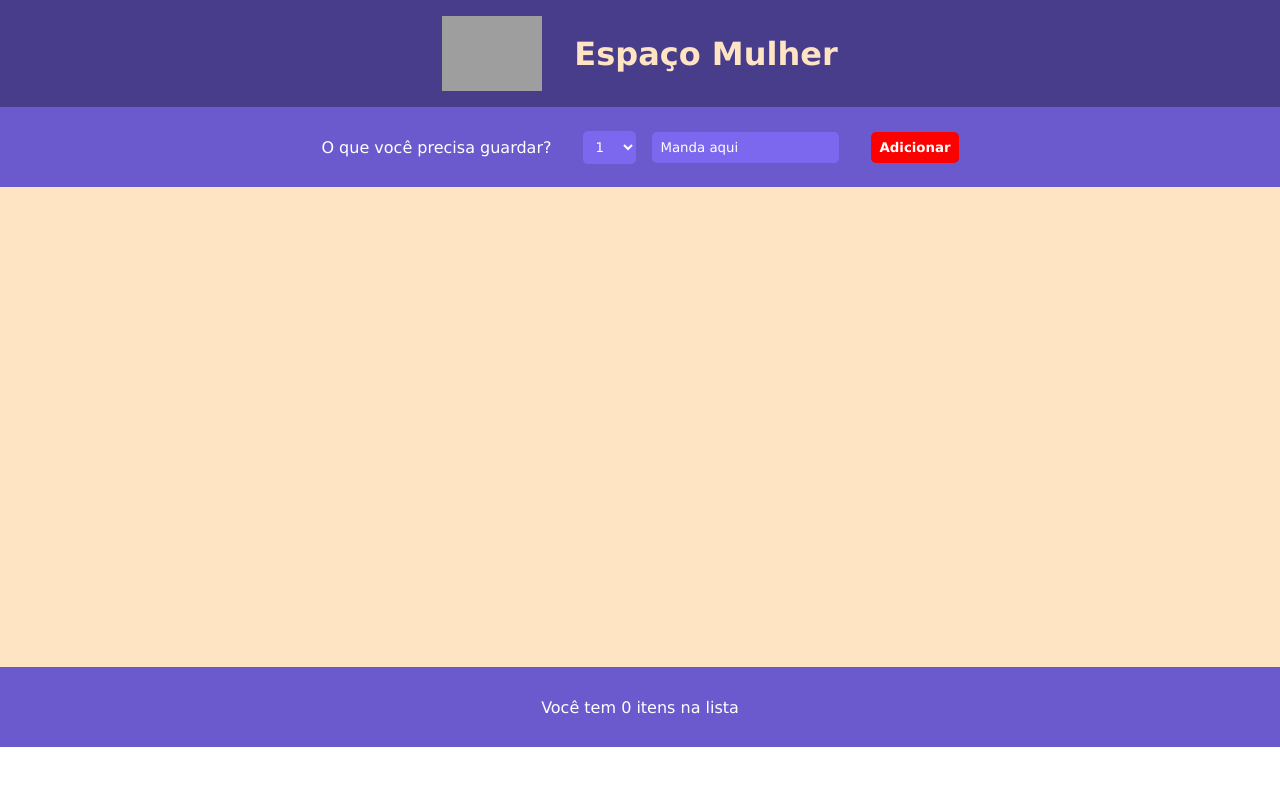
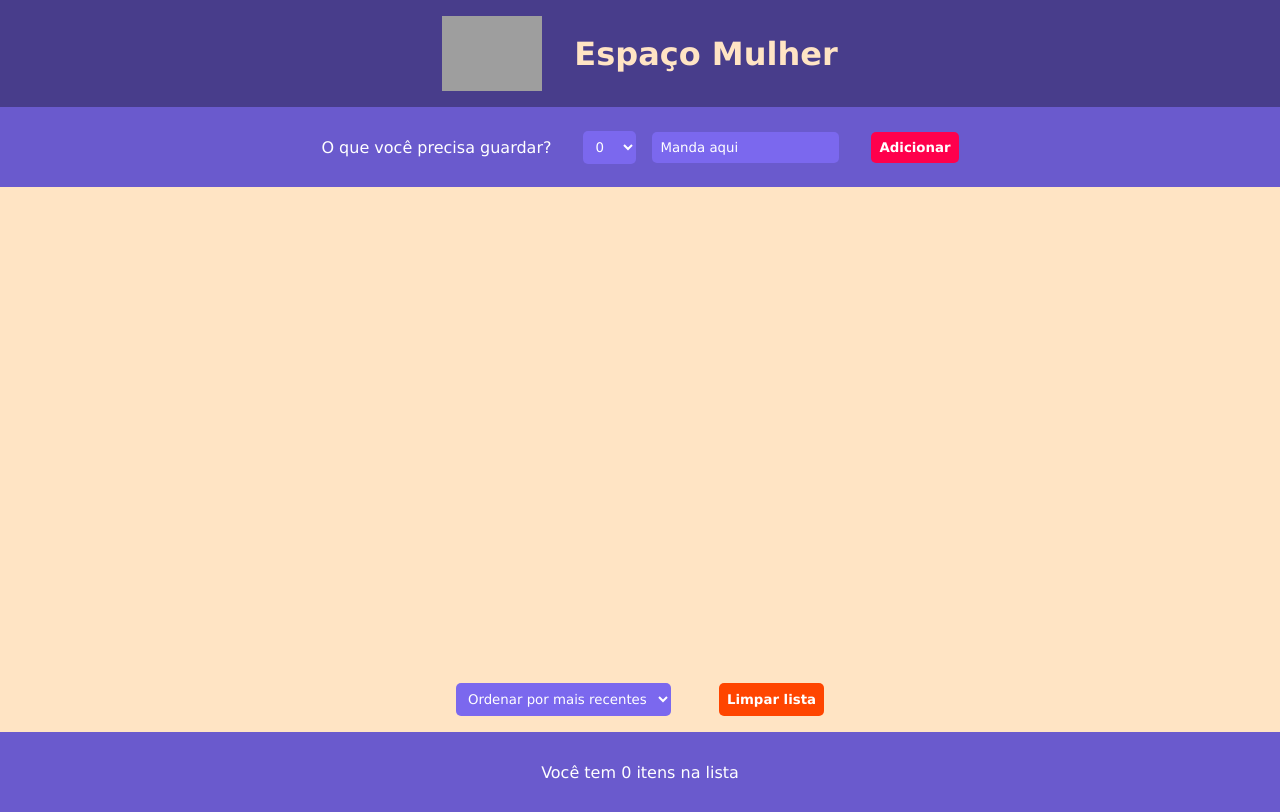
Before and after one commit to MarcioBADias/espaco-mulher, a React (Vite) app: page / in a window 1280 px wide. Built offline with nearby package versions, Linux system fonts and the light colour scheme; grey boxes are pictures that could not be loaded.

Commit message:
✅ Filtros implementados

```diff
--- a/src/App.jsx
+++ b/src/App.jsx
@@ -1,6 +1,6 @@
 import { useState } from "react"
 
-const options = [1, 2, 3, 4, 5, 6, 7, 8, 9, 10, 11, 12, 13, 14, 15, 16, 17, 18, 19, 20]
+const options = Array.from({ length: 20 }, (_, i) => i++)
 
 const Menu = ({ amount, title, onFormSubmit, AmountChange, TitleChange }) => {
   return (
@@ -29,10 +29,14 @@ const Menu = ({ amount, title, onFormSubmit, AmountChange, TitleChange }) => {
   )
 }
 
-const List = ({ itens, setItens }) => {
-  const [checked, setChecked] = useState(false)
+const List = ({ itens, setItens, filter }) => {
+  const [checked, setChecked] = useState(Array(itens.length).fill(false))
 
-  const handleCheckboxChange = () => setChecked(i => !i)
+  const handleCheckboxChange = i => {
+    const updateCheked = [...checked]
+    updateCheked[i] = !updateCheked[i]
+    setChecked(updateCheked)
+  }
 
   const handleDeleteItens = i => {
     const uptadeItens = [...itens]
@@ -40,17 +44,25 @@ const List = ({ itens, setItens }) => {
     setItens(uptadeItens)
   }
 
+  let filteredItens = [...itens]
+
+  if (filter === 'guardados') {
+    filteredItens = filteredItens.filter((_, i) => checked[i])
+  } else if (filter === 'alfabetica') {
+    filteredItens = filteredItens.sort((a, b) => a.title.localeCompare(b.title))
+  }
+
   return (
     <ul>
-      {itens.map((item, i) => (
+      {filteredItens.map((item, i) => (
         <li key={i}>
           <input
             type="checkbox"
             name=""
-            checked={checked}
-            onChange={handleCheckboxChange}
+            checked={checked[i]}
+            onChange={() => handleCheckboxChange(i)}
           />
-          <label className={checked ? 'checked-item' : ''}>{item.amount} {item.title}</label>
+          <label className={checked[i] ? 'checked-item' : ''}>{item.amount} {item.title}</label>
           <span onClick={() => handleDeleteItens(i)}>❌</span>
         </li>
       ))}
@@ -62,6 +74,7 @@ const App = () => {
   const [itens, setItens] = useState([])
   const [amount, setAmount] = useState('')
   const [title, setTitle] = useState('')
+  const [filter, setFilter] = useState('')
 
   const handleSubmit = (e) => {
     e.preventDefault()
@@ -72,6 +85,8 @@ const App = () => {
 
   const handleAmountChange = (e) => setAmount(e.target.value)
   const handleTitleChange = (e) => setTitle(e.target.value)
+  const handleFilterChange = (e) => setFilter(e.target.value)
+  const handleClearListItens = () => setItens([])
 
   return (
     <>
@@ -86,9 +101,19 @@ const App = () => {
         AmountChange={handleAmountChange}
         TitleChange={handleTitleChange}
       />
-      <List itens={itens} setItens={setItens} />
+      <List itens={itens} setItens={setItens} filter={filter} />
+      <div className="container">
+        <select name="filter" onChange={handleFilterChange}>
+          <option value="">Ordenar por mais recentes</option>
+          <option value="guardados">Mostrar Guardados</option>
+          <option value="alfabetica">Ordem alfabética</option>
+        </select>
+        <button onClick={handleClearListItens}>Limpar lista</button>
+      </div>
       <footer>
-        {`Você tem ${itens.length} itens na lista`}
+        {
+          `Você tem ${itens.length} itens na lista`
+        }
       </footer>
     </>
   )
--- a/src/index.css
+++ b/src/index.css
@@ -37,7 +37,7 @@ footer {
   justify-content: center;
 }
 
-form select,
+select,
 input,
 button {
   background: var(--cor-3);
@@ -52,7 +52,8 @@ form input::placeholder {
 }
 
 form button {
-  background: red;
+  background: rgb(255, 0, 76);
+  cursor: pointer;
   font-weight: bold;
 }
 
@@ -83,3 +84,17 @@ li span {
 .checked-item {
   text-decoration: line-through;
 }
+
+.container {
+  background: var(--cor-4);
+  display: flex;
+  gap: 3rem;
+  justify-content: center;
+  padding: 1rem 0;
+}
+
+.container button {
+  background: orangered;
+  cursor: pointer;
+  font-weight: bold;
+}
```
